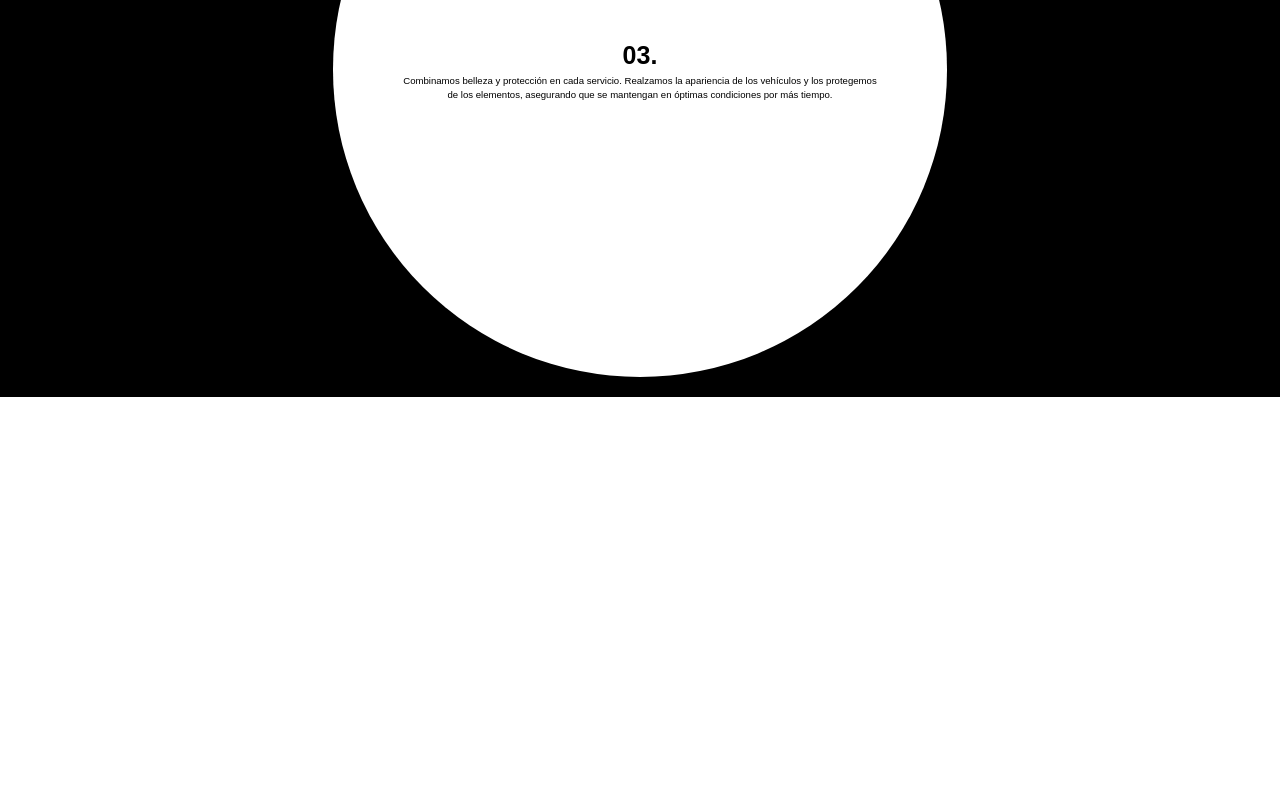
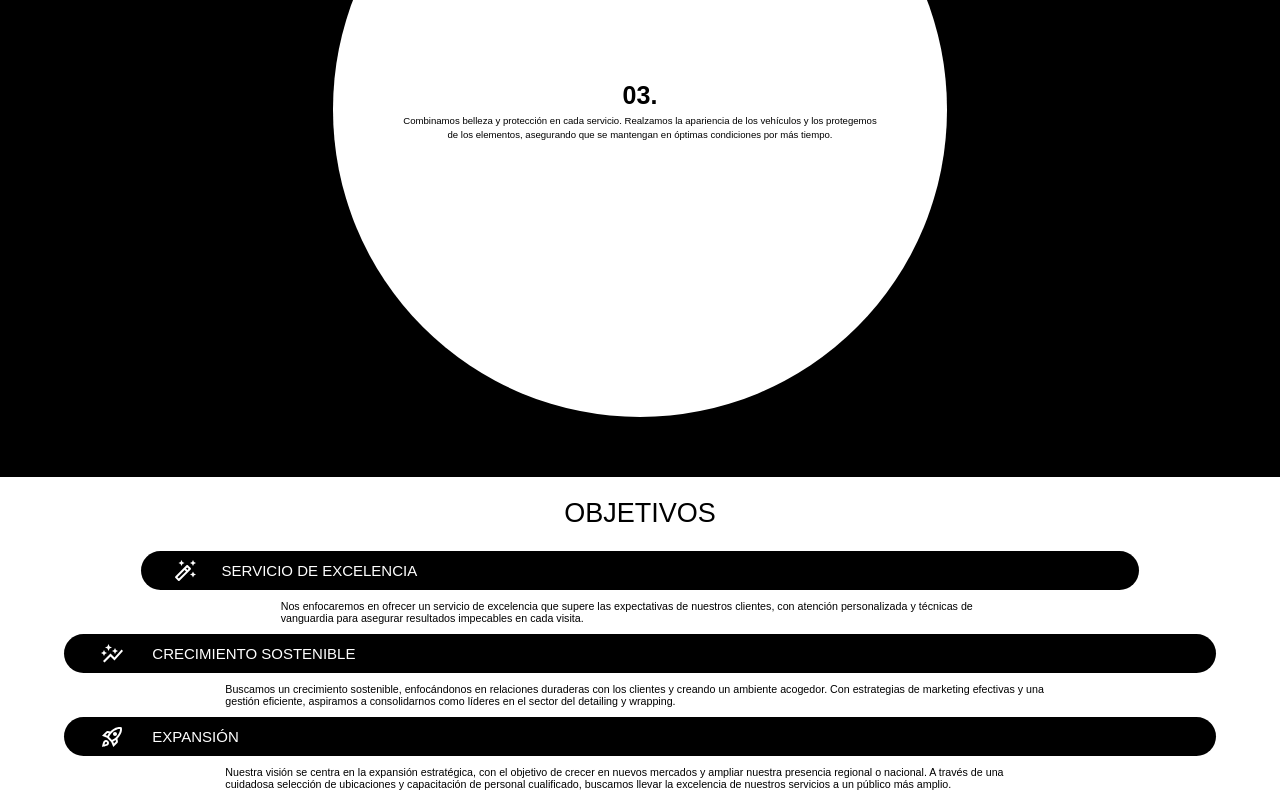
Before and after one commit to justinait/centerdetail, a React (Vite) app: page / in a window 1280 px wide. Shown: the part 8166-8966 px from the top of the page. Before the commit the page ends 8563 px from the top, so only its background shows below. Built offline with nearby package versions, Linux system fonts and the light colour scheme.

Commit message:
objetivos

```diff
--- a/src/Components/About/About2.css
+++ b/src/Components/About/About2.css
@@ -5,6 +5,7 @@
     display: flex;
     flex-direction: column;
     align-items: center;
+    padding: 40px 0;
 }
 .puntosClaveCircle{
     border-radius: 50%;
--- /dev/null
+++ b/src/Components/About/About3.css
@@ -0,0 +1,28 @@
+.objetivosContainer {
+    display: flex;
+    flex-direction: column;
+    align-items: center;
+    width: 90%;
+    margin: auto;
+}
+.objetivosTitle {
+    background-color: black;
+    color: white;
+    font-size: 15px;
+    font-weight: 500;
+    text-transform: uppercase;
+    margin: 0;
+    padding: 0.5em;
+    border-radius: 20px;
+    display: flex;
+    align-items: center;
+}
+.objetivosText {
+    font-size: 10.7px;
+    width: 72%;
+    line-height: normal;
+    margin: 10px auto;
+}
+.objetivosIcon {
+    margin: 0 2.5%;
+}
--- /dev/null
+++ b/src/Components/About/About3.jsx
@@ -0,0 +1,37 @@
+import React from 'react'
+import './About3.css'
+import AutoFixHighOutlinedIcon from '@mui/icons-material/AutoFixHighOutlined';
+import AutoGraphOutlinedIcon from '@mui/icons-material/AutoGraphOutlined';
+import RocketLaunchOutlinedIcon from '@mui/icons-material/RocketLaunchOutlined';
+
+function About3() {
+  return (
+    <div className='objetivosContainer'>
+        <h2>Objetivos</h2>
+        <div>
+            <h6 className='objetivosTitle'> <AutoFixHighOutlinedIcon className='objetivosIcon' /> Servicio de excelencia</h6>
+            <p className='objetivosText'>Nos enfocaremos en ofrecer un servicio de excelencia que supere las expectativas de nuestros clientes,
+                con atención personalizada y técnicas de vanguardia para asegurar resultados impecables en cada visita.
+            </p>
+        </div>
+
+        <div>
+            <h6 className='objetivosTitle'> <AutoGraphOutlinedIcon className='objetivosIcon' /> Crecimiento sostenible</h6>
+            <p className='objetivosText'>Buscamos un crecimiento sostenible, enfocándonos en relaciones duraderas con los clientes y creando
+                un ambiente acogedor. Con estrategias de marketing efectivas y una gestión eficiente, aspiramos a consolidarnos como líderes
+                en el sector del detailing y wrapping.
+            </p>
+        </div>
+
+        <div>
+            <h6 className='objetivosTitle'> <RocketLaunchOutlinedIcon className='objetivosIcon' /> Expansión</h6>
+            <p className='objetivosText'>Nuestra visión se centra en la expansión estratégica, con el objetivo de crecer en nuevos mercados
+                y ampliar nuestra presencia regional o nacional. A través de una cuidadosa selección de ubicaciones y capacitación de personal
+                cualificado, buscamos llevar la excelencia de nuestros servicios a un público más amplio.
+            </p>
+        </div>
+    </div>
+  )
+}
+
+export default About3
--- a/src/Components/Home/Home.jsx
+++ b/src/Components/Home/Home.jsx
@@ -4,6 +4,7 @@ import Techniques from '../Techniques/Techniques'
 import About from '../About/About'
 import Proposal from '../Proposal/Proposal'
 import About2 from '../About/About2'
+import About3 from '../About/About3'
 
 function Home() {
   return (
@@ -23,6 +24,7 @@ function Home() {
       < About />
       < Proposal />
       < About2 />
+      < About3 />
     </div>
   )
 }
```
